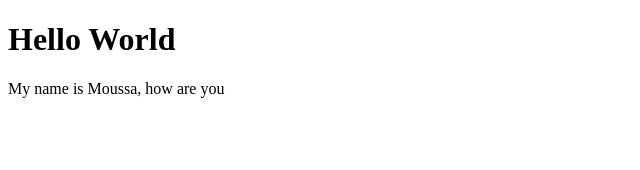
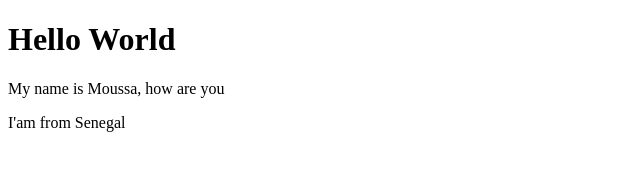
Before and after one commit to moussadiop2005/tp-git, a plain HTML site: page index.html in a window 1280 px wide. Shown: the whole page, without its empty margins (0-640 px from the left). Drawn offline with Linux system fonts and the light colour scheme.

Commit message:
add country name

```diff
--- a/index.html
+++ b/index.html
@@ -10,5 +10,6 @@
   <body>
     <h1>Hello World</h1>
     <p>My name is Moussa, how are you</p>
+    <p>I'am from Senegal</p>
   </body>
 </html>
```
